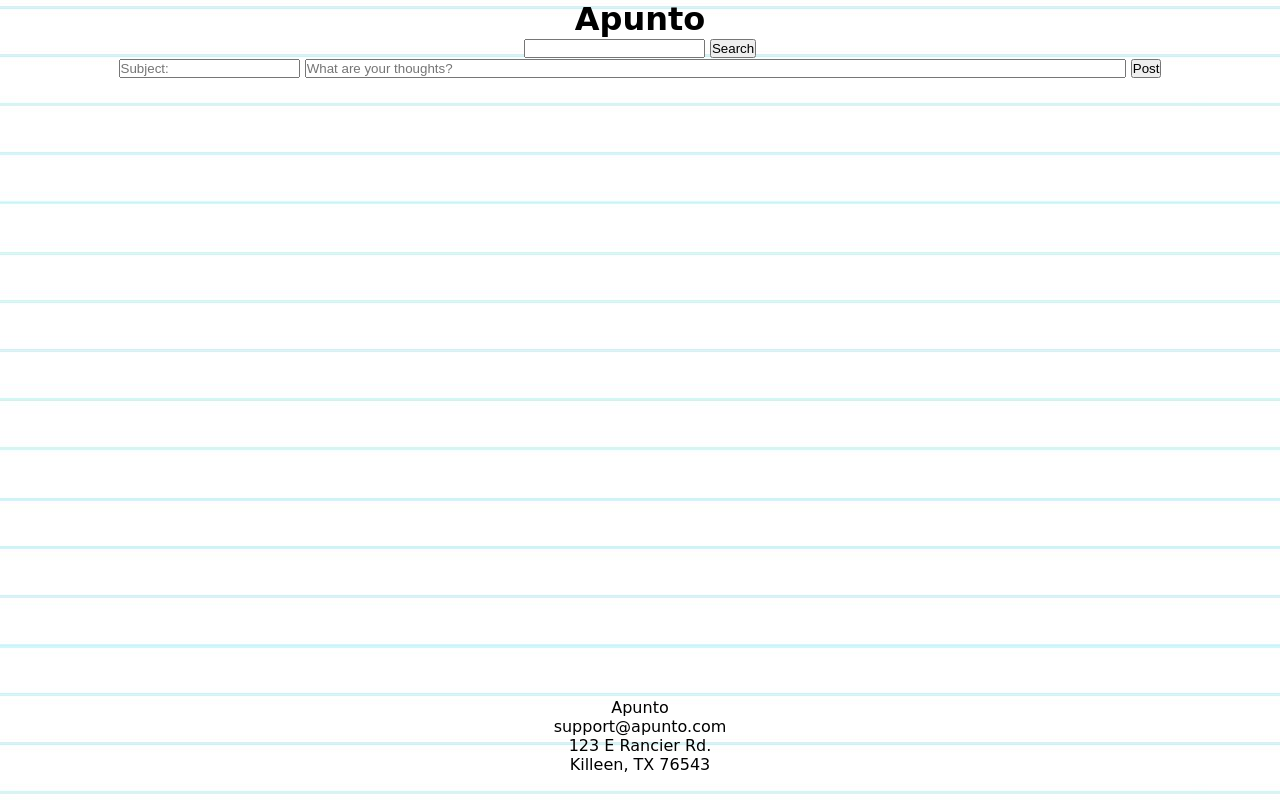
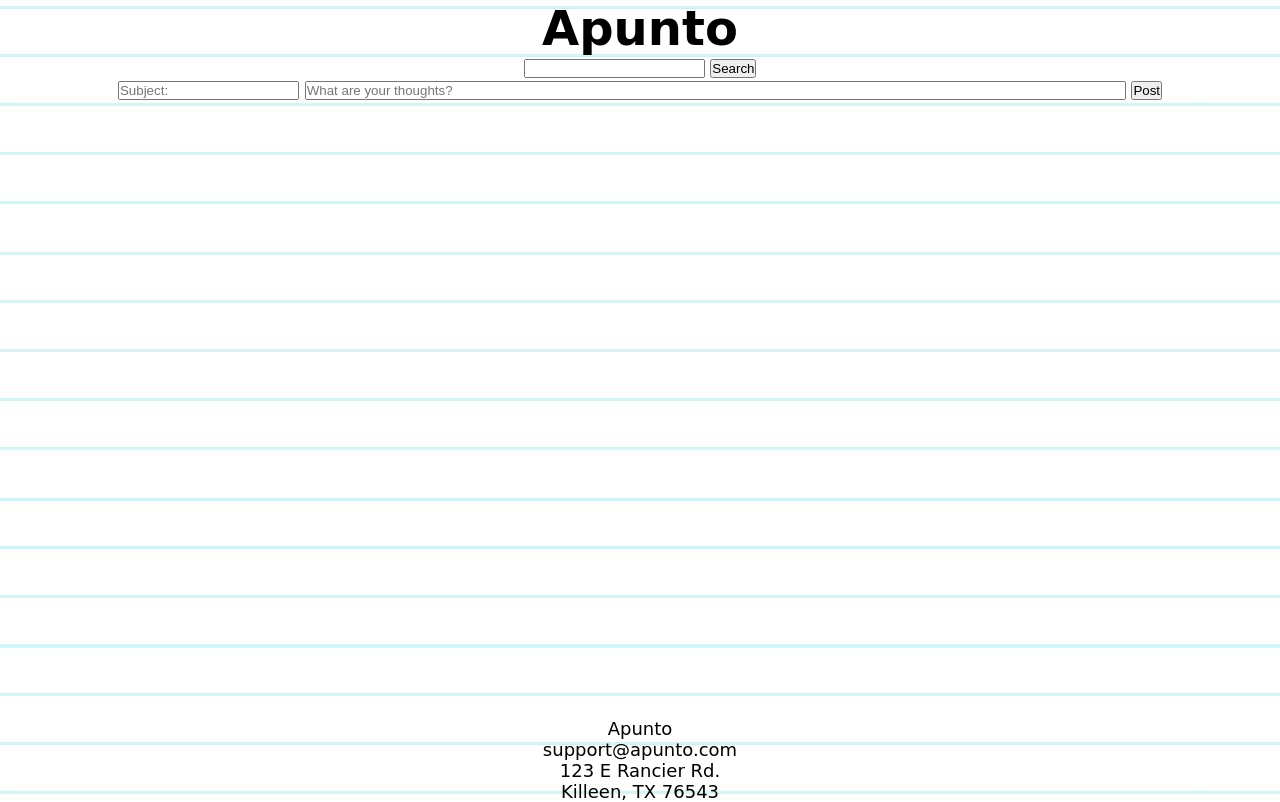
Before and after one commit to jolozano/Apunto, a website: page public/index.html in a window 1280 px wide. Drawn offline with nearby package versions, Linux system fonts and the light colour scheme; no server answers.

Commit message:
made font larger, title larger and search results larger

```diff
--- a/public/styles.css
+++ b/public/styles.css
@@ -7,6 +7,7 @@ body {
     text-align: center;
     font-family: 'Dancing Script', cursive;
     background-image: url('background1.jpeg');
+    font-size: large;
 }
 /* rules for mobile users. use a media.query to see which one to use. */
 .container {
@@ -24,6 +25,9 @@ body {
     footer {
         width: 100%;
     }
+    h1 {
+        font-size:xxx-large
+    }
     main {
         display: flex;
         flex-wrap: wrap;
@@ -34,6 +38,9 @@ body {
     form {
         height: fit-content;
     }
+    #searchResults {
+        width:60%
+    }
     .header {
         text-align: start;
         padding: 1.5rem;
```
